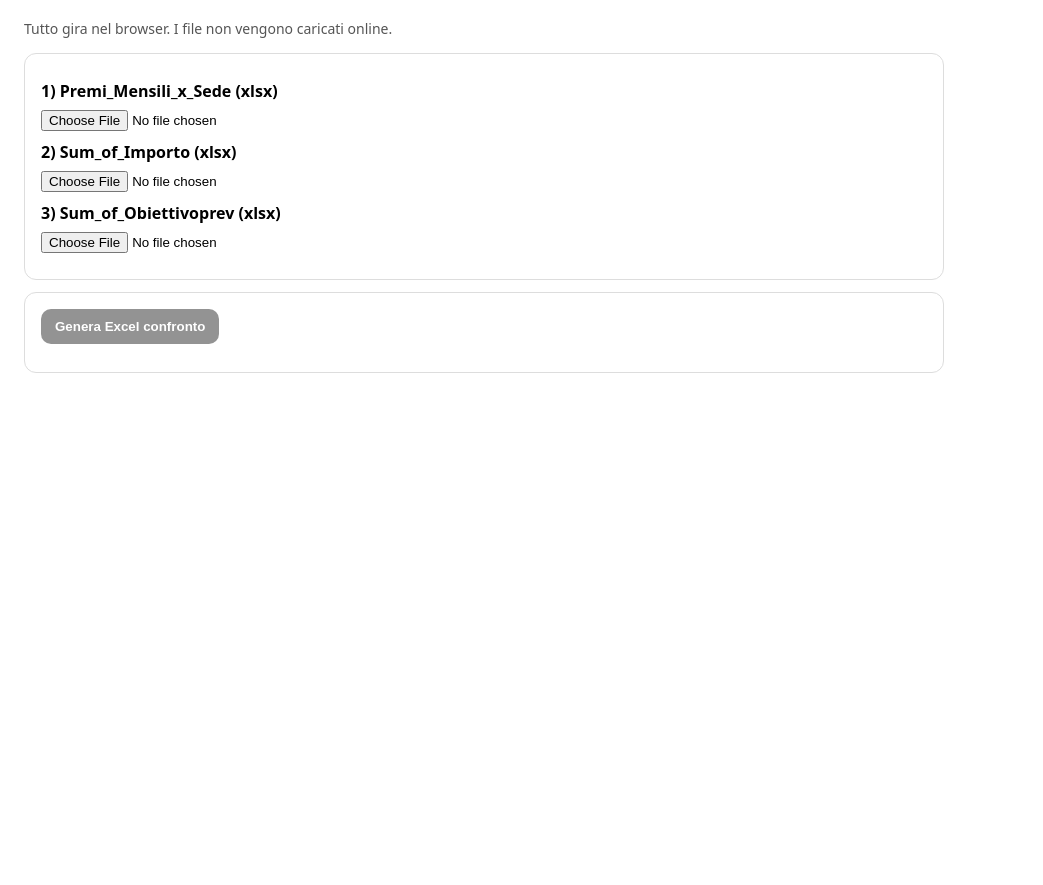
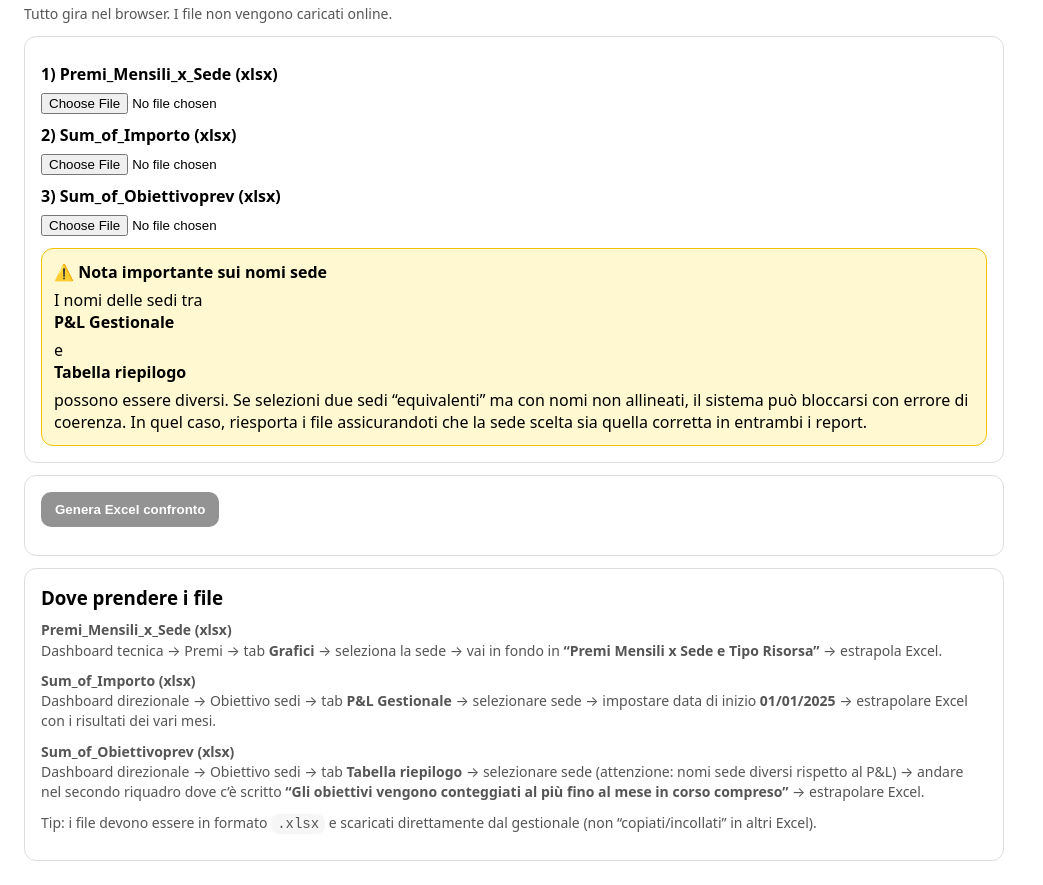
Before and after one commit to francescoderelli/mna, a plain HTML site: page index.html in a window 1280 px wide. Shown: the part 69-954 px from the top of the page, without its empty margins (0-1043 px from the left). Before the commit the page ends 800 px from the top, so only its background shows below. Drawn offline with nearby package versions, Linux system fonts and the light colour scheme.

Commit message:
Update index.html

```diff
--- a/index.html
+++ b/index.html
@@ -5,24 +5,32 @@
   <meta name="viewport" content="width=device-width,initial-scale=1" />
   <title>Confronto premi RA (MNA + Inc/Prod)</title>
   <style>
-    body{font-family:system-ui,-apple-system,Segoe UI,Roboto,Arial,sans-serif;margin:24px;max-width:920px}
+    body{font-family:system-ui,-apple-system,Segoe UI,Roboto,Arial,sans-serif;margin:24px;max-width:980px}
     .box{border:1px solid #ddd;border-radius:12px;padding:16px;margin:12px 0}
-    label{display:block;margin:10px 0 6px;font-weight:700}
+    label{display:block;margin:10px 0 6px;font-weight:800}
     input[type=file]{width:100%}
-    button{padding:10px 14px;border:0;border-radius:10px;background:#111;color:#fff;font-weight:800;cursor:pointer}
+    button{padding:10px 14px;border:0;border-radius:10px;background:#111;color:#fff;font-weight:900;cursor:pointer}
     button:disabled{opacity:.45;cursor:not-allowed}
     .status{margin-top:12px;font-family:ui-monospace,Menlo,Consolas,monospace;white-space:pre-wrap}
     .ok{color:#0a7a2f}
     .err{color:#b00020}
-    .hint{color:#555;font-size:14px;line-height:1.4}
+    .hint{color:#555;font-size:14px;line-height:1.45}
     .checks{margin-top:10px;font-family:ui-monospace,Menlo,Consolas,monospace}
     .checks div{margin:4px 0}
+    .note{border:1px solid #f2c200;background:#fff8d1;border-radius:12px;padding:12px;margin-top:12px}
+    .note b{display:block;margin-bottom:6px}
+    h1{margin:0 0 6px 0}
+    h3{margin:0 0 8px 0}
+    p{margin:10px 0}
+    code{background:#f6f6f6;padding:2px 6px;border-radius:8px}
   </style>
 </head>
 <body>
 
   <h1>Confronto premi RA</h1>
-  <p class="hint">Tutto gira nel browser. I file non vengono caricati online.</p>
+  <div class="hint">
+    Tutto gira nel browser. I file non vengono caricati online.
+  </div>
 
   <div class="box">
     <label>1) Premi_Mensili_x_Sede (xlsx)</label>
@@ -35,11 +43,38 @@
     <input id="fileObi" type="file" accept=".xlsx" />
 
     <div class="checks" id="checks"></div>
+
+    <div class="note">
+      <b>⚠️ Nota importante sui nomi sede</b>
+      I nomi delle sedi tra <b>P&amp;L Gestionale</b> e <b>Tabella riepilogo</b> possono essere diversi.
+      Se selezioni due sedi “equivalenti” ma con nomi non allineati, il sistema può bloccarsi con errore di coerenza.
+      In quel caso, riesporta i file assicurandoti che la sede scelta sia quella corretta in entrambi i report.
+    </div>
   </div>
 
   <div class="box">
     <button id="btnRun" disabled>Genera Excel confronto</button>
     <div id="status" class="status"></div>
+  </div>
+
+  <div class="box">
+    <h3>Dove prendere i file</h3>
+    <div class="hint">
+      <p><b>Premi_Mensili_x_Sede (xlsx)</b><br>
+      Dashboard tecnica → Premi → tab <b>Grafici</b> → seleziona la sede → vai in fondo in
+      <b>“Premi Mensili x Sede e Tipo Risorsa”</b> → estrapola Excel.</p>
+
+      <p><b>Sum_of_Importo (xlsx)</b><br>
+      Dashboard direzionale → Obiettivo sedi → tab <b>P&amp;L Gestionale</b> → selezionare sede →
+      impostare data di inizio <b>01/01/2025</b> → estrapolare Excel con i risultati dei vari mesi.</p>
+
+      <p><b>Sum_of_Obiettivoprev (xlsx)</b><br>
+      Dashboard direzionale → Obiettivo sedi → tab <b>Tabella riepilogo</b> → selezionare sede
+      (attenzione: nomi sede diversi rispetto al P&amp;L) → andare nel secondo riquadro dove c’è scritto
+      <b>“Gli obiettivi vengono conteggiati al più fino al mese in corso compreso”</b> → estrapolare Excel.</p>
+
+      <p>Tip: i file devono essere in formato <code>.xlsx</code> e scaricati direttamente dal gestionale (non “copiati/incollati” in altri Excel).</p>
+    </div>
   </div>
 
   <!-- SheetJS (lettura xlsx) -->
```
